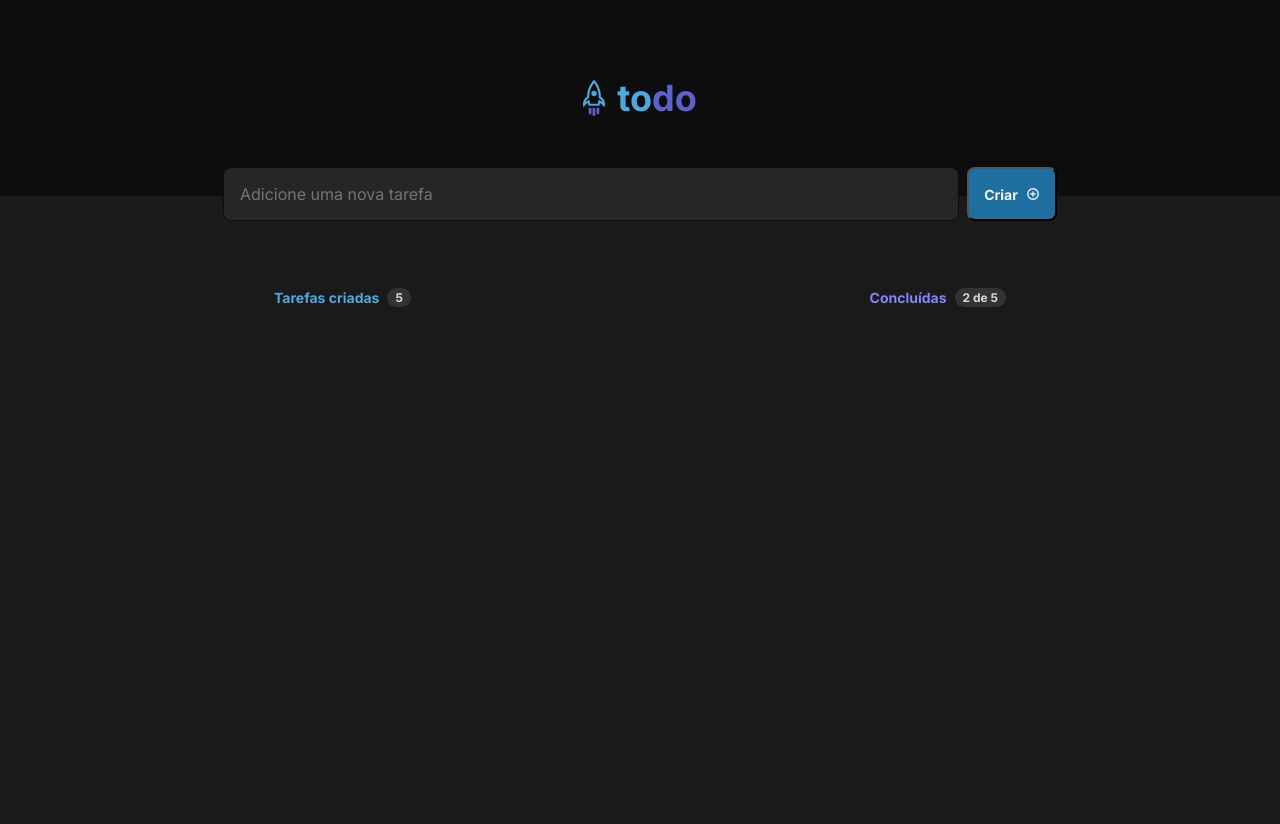
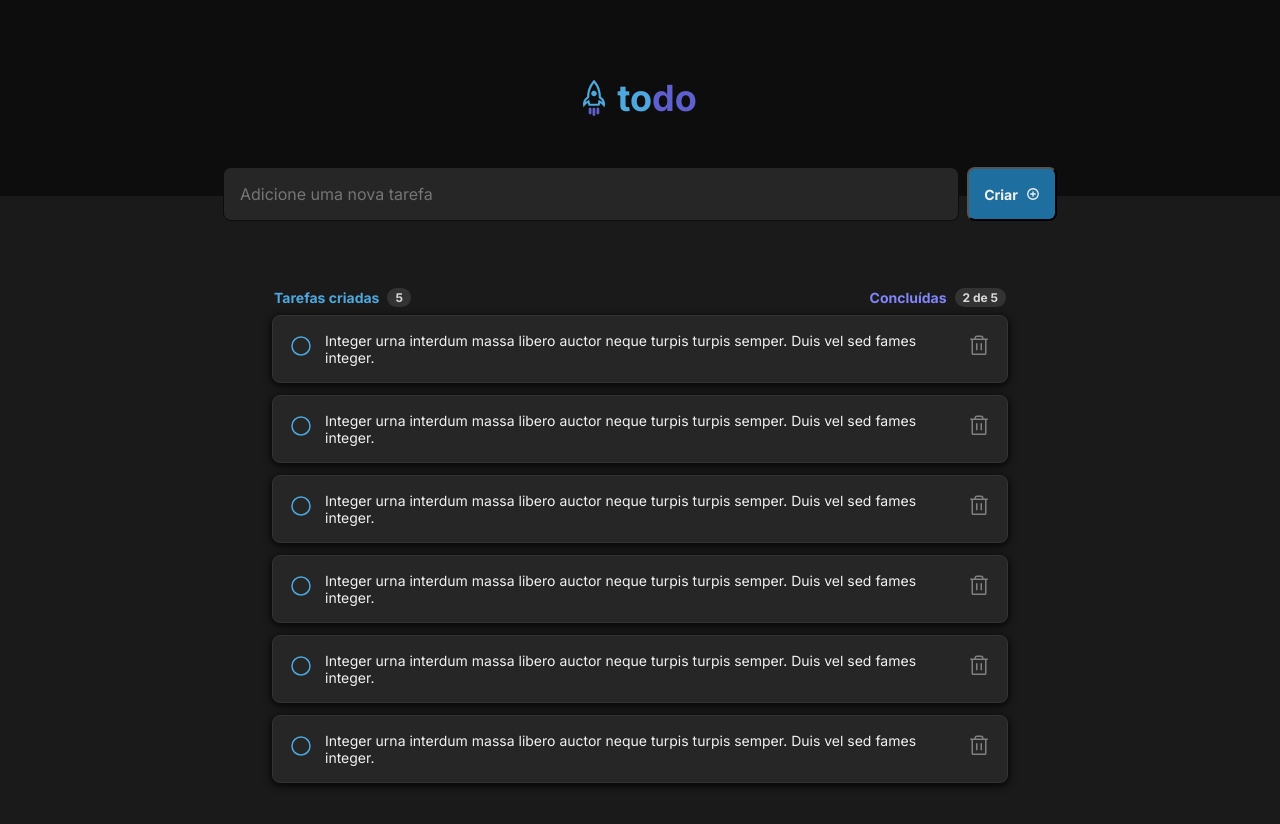
Before and after one commit to didierpg/todo-list, a React (Vite) app: page / in a window 1280 px wide. Shown: the top 824 px of the page. Before the commit the page ends 800 px from the top, so only its background shows below. Built offline with nearby package versions, Linux system fonts and the light colour scheme.

Commit message:
feat: add `Task` component into `TaskList` component

```diff
--- a/src/components/TaskContainer/TaskList/Task/index.tsx
+++ b/src/components/TaskContainer/TaskList/Task/index.tsx
@@ -1,5 +1,19 @@
+import { Circle, Trash } from "@phosphor-icons/react";
 import styles from "./styles.module.css";
 
 export function Task() {
-  return <div className={styles.task}></div>;
+  return (
+    <div className={styles.task}>
+      <button>
+        <Circle />
+      </button>
+      <p>
+        Integer urna interdum massa libero auctor neque turpis turpis semper.
+        Duis vel sed fames integer.
+      </p>
+      <button>
+        <Trash />
+      </button>
+    </div>
+  );
 }
--- a/src/components/TaskContainer/TaskList/Task/styles.module.css
+++ b/src/components/TaskContainer/TaskList/Task/styles.module.css
@@ -1,2 +1,37 @@
 .task {
+  display: flex;
+  gap: 0.75rem;
+  background-color: var(--gray-500);
+  border: 1px solid var(--gray-400);
+  border-radius: 8px;
+  box-shadow: 0 2px 8px 0 black;
+  padding: 16px;
 }
+
+.task button {
+  font-size: 1.5rem;
+  background: none;
+  border: none;
+  cursor: pointer;
+}
+
+.task button:first-child svg {
+  color: var(--blue);
+}
+
+.task button:first-child .done svg {
+  color: var(--purple);
+}
+
+.task svg:last-child {
+  color: var(--gray-300);
+}
+
+.task p {
+  font-size: 0.875rem;
+}
+
+.task .done p {
+  text-decoration: line-through;
+  color: var(--gray-300);
+}
--- a/src/components/TaskContainer/TaskList/index.tsx
+++ b/src/components/TaskContainer/TaskList/index.tsx
@@ -1,5 +1,15 @@
 import styles from "./styles.module.css";
+import { Task } from "./Task";
 
 export function TaskList() {
-  return <div className={styles.task}></div>;
+  return (
+    <div className={styles.tasklist}>
+      <Task />
+      <Task />
+      <Task />
+      <Task />
+      <Task />
+      <Task />
+    </div>
+  );
 }
--- a/src/components/TaskContainer/TaskList/styles.module.css
+++ b/src/components/TaskContainer/TaskList/styles.module.css
@@ -1,2 +1,5 @@
 .tasklist {
+  display: flex;
+  flex-direction: column;
+  gap: 12px;
 }
```
